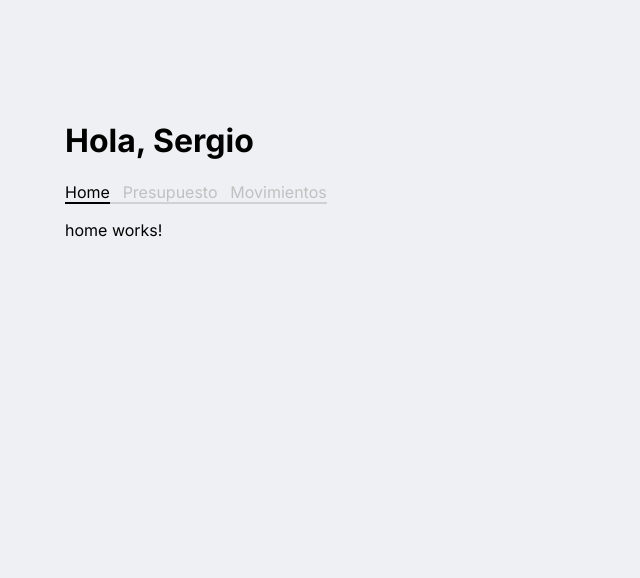
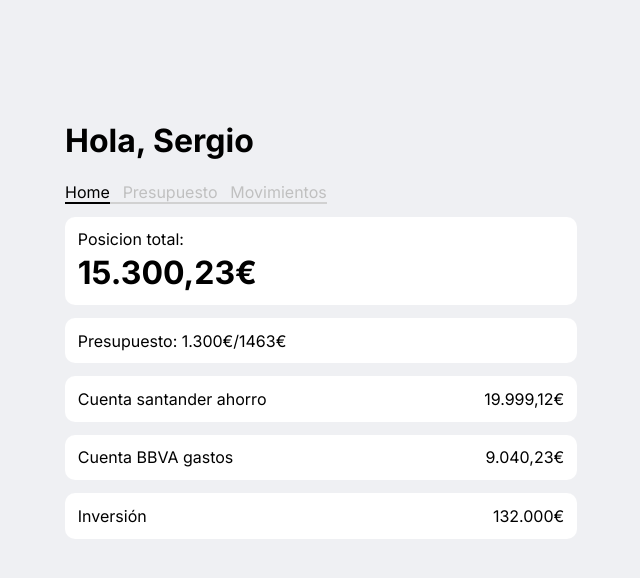
Before and after one commit to SergioCarrascosaSanchez/Welz, an Angular app: page / in a window 1280 px wide. Shown: the top 578 px of the page, without its empty margins (319-959 px from the left). Built offline with nearby package versions, Linux system fonts and the light colour scheme.

Commit message:
add mock data to home and transactions pages

```diff
--- a/src/app/pages/home/home.component.html
+++ b/src/app/pages/home/home.component.html
@@ -1 +1,16 @@
-<p>home works!</p>
+<app-card>
+  Posicion total:
+  <h2
+    style="
+      font-size: xx-large;
+      margin-block-end: 0px;
+      margin-block-start: 0.3vw;
+    "
+  >
+    {{ this.balance | moneyFormat }}
+  </h2>
+</app-card>
+
+<app-card> Presupuesto: 1.300€/1463€ </app-card>
+
+<app-account *ngFor="let account of accounts" [account]="account"></app-account>
--- a/src/app/pages/home/home.component.ts
+++ b/src/app/pages/home/home.component.ts
@@ -1,10 +1,47 @@
 import { Component } from '@angular/core';
+import { Account } from 'src/app/interfaces/account.model';
 
 @Component({
   selector: 'app-home',
   templateUrl: './home.component.html',
-  styleUrls: ['./home.component.css']
+  styleUrls: ['./home.component.css'],
 })
 export class HomeComponent {
-
+  username = 'Sergio';
+  balance = 15300.23;
+  accounts: Account[] = [
+    {
+      name: 'Cuenta santander ahorro',
+      balance: 19999.12,
+      transactions: [
+        {
+          description: 'Compra de comestibles',
+          budgetCategory: { name: 'Alimentacion', max: 1000, color: 'red' },
+          account: 'Cuenta principal',
+          value: 50.25,
+          date: new Date('2023-10-06'),
+        },
+        {
+          description: 'Pago de factura de electricidad',
+          budgetCategory: { name: 'Servicios', max: 1000, color: 'blue' },
+          account: 'Cuenta principal',
+          value: 120.0,
+          date: new Date('2023-10-05'),
+        },
+        {
+          description: 'Comida rápida',
+          budgetCategory: {
+            name: 'Entretenimiento',
+            max: 1000,
+            color: 'green',
+          },
+          account: 'Tarjeta de crédito',
+          value: 15.75,
+          date: new Date('2023-10-04'),
+        },
+      ],
+    },
+    { name: 'Cuenta BBVA gastos', balance: 9040.23, transactions: [] },
+    { name: 'Inversión', balance: 132000, transactions: [] },
+  ];
 }
--- a/src/app/pages/transactions/transactions-page.component.ts
+++ b/src/app/pages/transactions/transactions-page.component.ts
@@ -7,7 +7,61 @@ import { Transaction } from 'src/app/interfaces/transaction.model';
   styleUrls: ['./transactions-page.component.css'],
 })
 export class TransactionPageComponent {
-  @Input() transactions: Transaction[];
+  @Input() transactions: Transaction[] = [
+    {
+      description: 'Compra de comestibles',
+      budgetCategory: { name: 'Alimentacion', max: 1000, color: 'red' },
+      account: 'Cuenta principal',
+      value: 50.25,
+      date: new Date('2023-10-06'),
+    },
+    {
+      description: 'Pago de factura de electricidad',
+      budgetCategory: { name: 'Servicios', max: 1000, color: 'blue' },
+      account: 'Cuenta principal',
+      value: 120.0,
+      date: new Date('2023-10-05'),
+    },
+    {
+      description: 'Comida rápida',
+      account: 'Cuenta principal',
+      budgetCategory: {
+        name: 'Entretenimiento',
+        max: 1000,
+        color: 'green',
+      },
+      value: 120.0,
+      date: new Date('2023-10-05'),
+    },
+    {
+      description: 'Compra de gasolina',
+      budgetCategory: { name: 'Transporte', max: 500, color: 'orange' },
+      account: 'Cuenta principal',
+      value: 40.0,
+      date: new Date('2023-10-04'),
+    },
+    {
+      description: 'Pago de factura de teléfono',
+      budgetCategory: { name: 'Comunicaciones', max: 500, color: 'purple' },
+      account: 'Cuenta principal',
+      value: 60.0,
+      date: new Date('2023-10-03'),
+    },
+    {
+      description: 'Cena en un restaurante',
+      budgetCategory: { name: 'Alimentacion', max: 1000, color: 'red' },
+      account: 'Cuenta principal',
+      value: 75.5,
+      date: new Date('2023-10-02'),
+    },
+    {
+      description: 'Compra de boletos de cine',
+      budgetCategory: { name: 'Entretenimiento', max: 200, color: 'green' },
+      account: 'Cuenta principal',
+      value: 30.0,
+      date: new Date('2023-10-01'),
+    },
+  ];
   emptyTransactionsMessage = emptyTransactions;
 }
 
```
Also changed, not shown: 1 other file (tests, documents, lock files or other folders).
